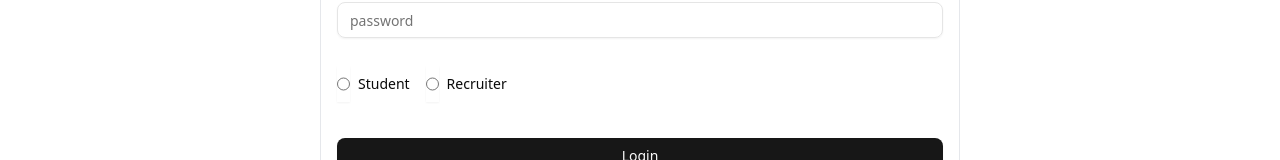
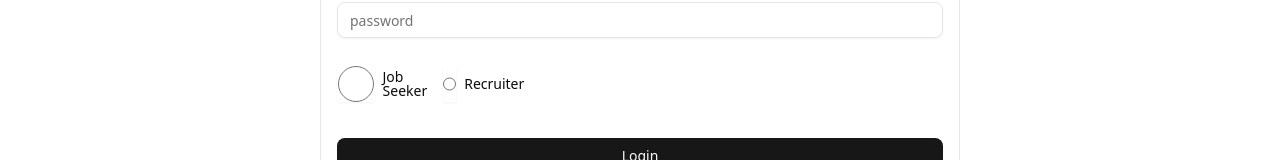
Before and after one commit to MohanGC1/Hire-Nepal, a React (Vite) app in the folder frontend/: page /login in a window 1280 px wide. Shown: the part 243-403 px from the top of the page. Built offline with nearby package versions, Linux system fonts and the light colour scheme.

Commit message:
Login and Signup Updated

```diff
--- a/frontend/src/components/auth/Login.jsx
+++ b/frontend/src/components/auth/Login.jsx
@@ -86,12 +86,12 @@ const Login = () => {
                                 <Input
                                     type="radio"
                                     name="role"
-                                    value="student"
-                                    checked={input.role === 'student'}
+                                    value="jobseeker"
+                                    checked={input.role === 'jobseeker'}
                                     onChange={changeEventHandler}
                                     className="cursor-pointer"
                                 />
-                                <Label htmlFor="r1">Student</Label>
+                                <Label htmlFor="r1">Job Seeker</Label>
                             </div>
                             <div className="flex items-center space-x-2">
                                 <Input
--- a/frontend/src/components/auth/Signup.jsx
+++ b/frontend/src/components/auth/Signup.jsx
@@ -126,12 +126,12 @@ const Signup = () => {
                 <Input
                   type="radio"
                   name="role"
-                  value="student"
-                  checked={input.role === "student"}
+                  value="jobseeker"
+                  checked={input.role === "jobseeker"}
                   onChange={changeEventHandler}
                   className="cursor-pointer"
                 />
-                <Label htmlFor="r1">Student</Label>
+                <Label htmlFor="r1">Job Seeker</Label>
               </div>
               <div className="flex items-center space-x-2">
                 <Input
```
